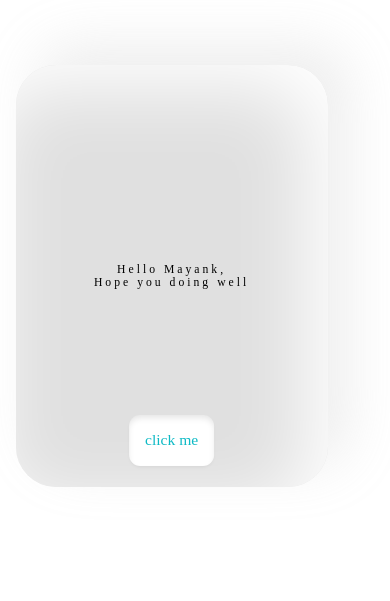
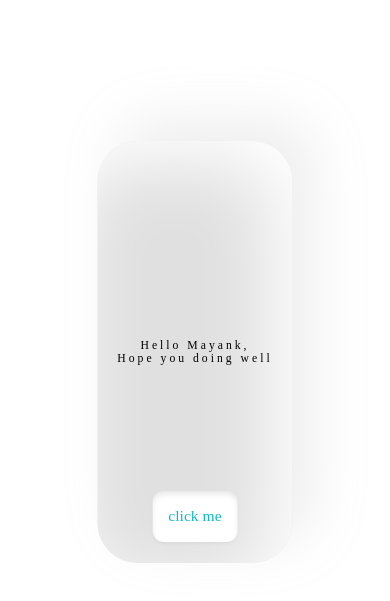
Before and after one commit to priyadiwaker45/Birthday, a plain HTML site: page index.html in a window 390 px wide. Shown: the part 239-840 px from the top of the page. Drawn offline with nearby package versions, Linux system fonts and the light colour scheme.

Commit message:
Update style2.css

```diff
--- a/style2.css
+++ b/style2.css
@@ -29,9 +29,11 @@
     width: 22vw;
   }
   .text1{
-    width: 80vw;
-    left: 44%;
+    .text1{
+    width: 86vw ;
+    left: 49vw;
     top: 36%;
+  }
   }
   #t2{
     left: 49vw;
```
